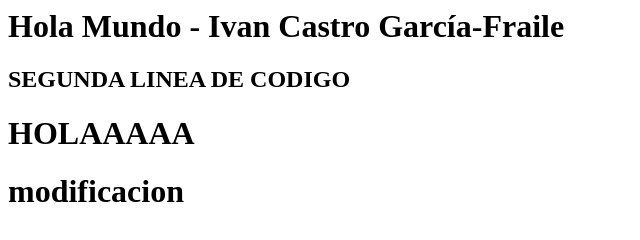
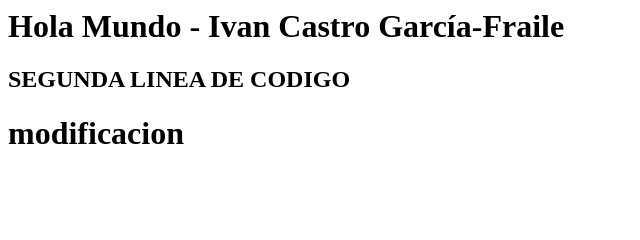
Before and after one commit to ivancg-dev/mi-primer-repo-cloud, a plain HTML site: page index.html in a window 1280 px wide. Shown: the whole page, without its empty margins (0-640 px from the left). Drawn offline with Linux system fonts and the light colour scheme.

Commit message:
cambio en nueva rama

```diff
--- a/index.html
+++ b/index.html
@@ -1,4 +1,4 @@
 <h1>Hola Mundo - Ivan Castro García-Fraile</h1>
 <h2>SEGUNDA LINEA DE CODIGO</h2>
-<h1>HOLAAAAA</h1>
+
 <h1>modificacion</h1>
```
